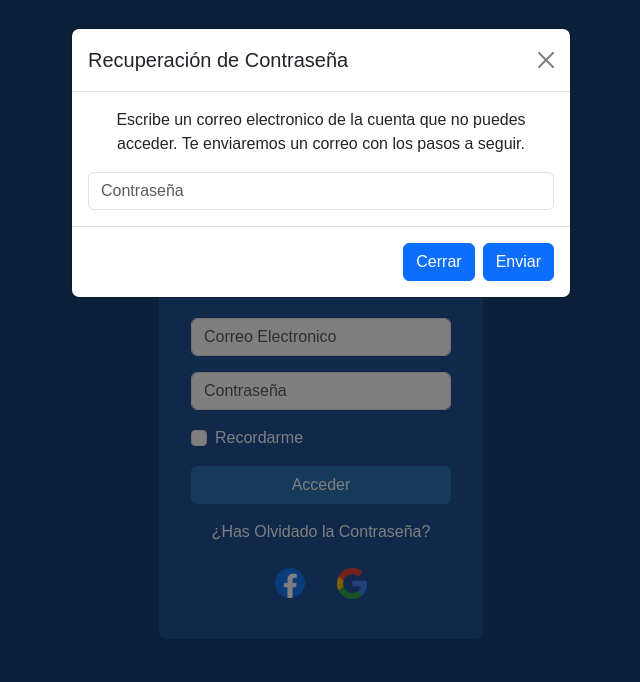
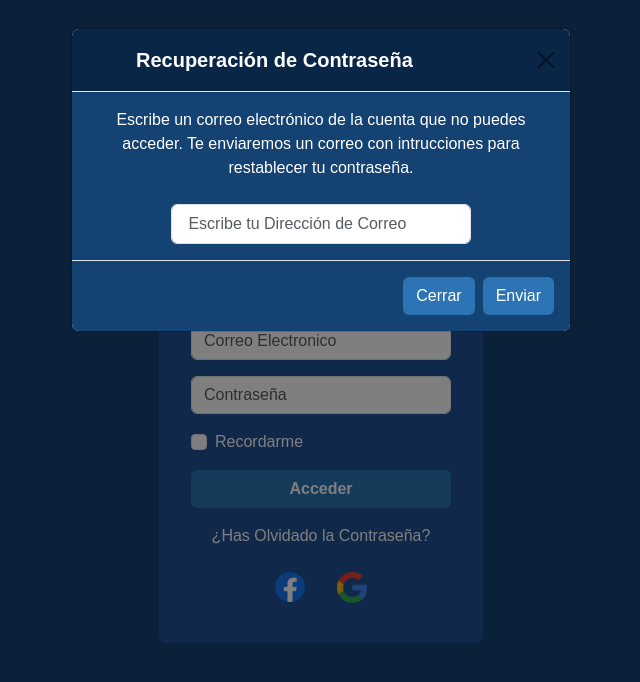
Before and after one commit to ivaneconomo/game-plus, a plain HTML site: page login.html in a window 1280 px wide. Both pictures are taken after a click on the link "¿Has Olvidado la Contraseña?". Shown: the whole page, without its empty margins (319-959 px from the left). Drawn offline with nearby package versions, Linux system fonts and the light colour scheme.

Commit message:
seguimos con login

```diff
--- a/login.html
+++ b/login.html
@@ -10,57 +10,54 @@
   <link rel="stylesheet" href="./styles/login.css">
 </head>
 <body>
-  <header>
-
-  </header>
 
   <main>
-    <div class="container-fluid contenedor vh-100 d-flex  text-white justify-content-center align-items-center ">
+    <div class="container-fluid contenedor vh-100  d-flex  text-white justify-content-center align-items-center ">
       <div class="row divs d-inline-block  text-white   p-3 rounded-3 ">
         <div class="d-flex justify-content-center col-12"><img src="./assets/logo.png" alt="logo" class="img mx-5" ></div>
-        <h4 class="text-center text-white">Iniciar sesión</h4>
+        <h4 class="text-center text-white fw-bold">Iniciar sesión</h4>
 
-        <form name="login" class="text-dark p-3 imp">
+        <form name="login" class="text-dark p-3 mt-3 col-12 col-lg-12">
           <div class="mb-3 ">
-            <input type="email" name="usuario" value="" class="form-control " id="floatingInput" placeholder="Correo Electronico">
+            <input type="email" minlength="10" name="usuario" value="" class="form-control inputLog " id="floatingInput" placeholder="Correo Electronico" required>
           </div>
           <div class=" mb-3">
-            <input type="password" name="contraseña" value="" class="form-control" id="floatingPassword" placeholder="Contraseña">
+            <input type="password" minlength="6" name="contraseña" value="" class="form-control inputLog" id="floatingPassword" placeholder="Contraseña" required>
           </div>
-          <div class="mb-3 form-check">
+          <div class="mb-3 form-check col-12 col-lg-12">
             <input type="checkbox" class="form-check-input" id="exampleCheck1">
             <label class="form-check-label text-white" for="exampleCheck1">Recordarme</label>
           </div>
-          <div class="d-flex justify-content-center">
-          <input type="button" value="Acceder" class="btn btnmarg text-white" ></input>
+          <div class="d-flex justify-content-center col-12 col-lg-12">
+          <input type="button" value="Acceder" class="btn btnmarg text-white fw-bold" ></input>
           </div>
 
           <div class="mt-3 text-center">
             <!-- <a href="#" class="text-white text-decoration-none">¿Has Olvidado la Contraseña?</a> -->
 
             <!-- Button trigger modal -->
-          <a class="text-white text-decoration-none" data-bs-toggle="modal" data-bs-target="#exampleModal">
+          <a class="text-white text-decoration-none newPass" data-bs-toggle="modal" data-bs-target="#exampleModal">
             ¿Has Olvidado la Contraseña?</a>
 
 <!-- Modal -->
 <div class="modal fade" id="exampleModal" tabindex="-1" aria-labelledby="exampleModalLabel" aria-hidden="true">
   <div class="modal-dialog">
     <div class="modal-content">
-      <div class="modal-header">
-        <h1 class="modal-title fs-5 text-center" id="exampleModalLabel">Recuperación de Contraseña</h1>
+      <div class="modal-header headModal d-flex justify-content-center">
+        <h1 class="modal-title ms-5 fs-5 text-white fw-bold" id="exampleModalLabel">Recuperación de Contraseña</h1>
         <button type="button" class="btn-close" data-bs-dismiss="modal" aria-label="Close"></button>
       </div>
-      <div class="modal-body">
-        <p>Escribe un correo electronico de la cuenta que no puedes acceder. Te enviaremos
-          un correo con los pasos a seguir.
+      <div class="modal-body bodyModal">
+        <p class="text-white">Escribe un correo electrónico de la cuenta que no puedes acceder. Te enviaremos
+          un correo con intrucciones para restablecer tu contraseña.
         </p>
-        <div>
-          <input type="email " class="form-control" id="floatingPassword" placeholder="Contraseña">
+        <div class="mt-4 d-flex justify-content-center">
+          <input type="email " class="form-control inputModal " id="floatingPassword" placeholder=" Escribe tu Dirección de Correo">
         </div>
       </div>
-      <div class="modal-footer">
-        <button type="button" class="btn btn-primary" data-bs-dismiss="modal">Cerrar</button>
-        <button type="button" class="btn btn-primary">Enviar</button>
+      <div class="modal-footer footModal">
+        <button type="button" class="btn text-white buttonModal" data-bs-dismiss="modal">Cerrar</button>
+        <button type="button" class="btn text-white buttonModal">Enviar</button>
       </div>
     </div>
   </div>
@@ -68,7 +65,7 @@
 
           </div>
 
-          <div class="d-flex justify-content-center my-2">
+          <div class="d-flex justify-content-center my-2 col-12 col-lg-12">
             <a class="mx-3 mt-3" href="#"><img src="./assets/facebooklogin.png" width="30px" alt="facebook"></a>
             <a class="mx-3 mt-3" href="#"><img src="./assets/googlelogin.png" width="30px" alt="gmail"></a>
           </div>
@@ -80,11 +77,6 @@
 
 
   </main>
-
-  <footer>
-
-  </footer>
-
   <script src="./js/login.js"></script>
   <script src="https://cdn.jsdelivr.net/npm/bootstrap@5.3.0-alpha1/dist/js/bootstrap.bundle.min.js" integrity="sha384-w76AqPfDkMBDXo30jS1Sgez6pr3x5MlQ1ZAGC+nuZB+EYdgRZgiwxhTBTkF7CXvN" crossorigin="anonymous"></script>
 </body>
--- a/styles/login.css
+++ b/styles/login.css
@@ -15,6 +15,16 @@ main{
   background-color:#205295;
 }
 
+
+.inputLog{
+  caret-color: blue;
+}
+
+
+.inputLog:hover{
+  border: 1px solid #2C74B3;
+}
+
 .btnmarg{
   background:#2C74B3;
   width: 260px;
@@ -28,3 +38,39 @@ background:#0A2647;
 .img{
   width: 100px;
 }
+
+.headModal{
+  background:#0A2647
+  ;
+}
+
+.bodyModal{
+  background: #144272;
+}
+
+.footModal{
+  background: #144272;
+}
+
+.inputModal{
+  caret-color: blue;
+  width: 300px;
+  height: 40px;
+}
+
+.inputModal:hover{
+  border: 1px solid #2C74B3
+}
+
+.buttonModal{
+  background:#2C74B3;
+
+}
+
+.buttonModal:hover{
+  background:#0A2647;
+}
+
+.newPass{
+  cursor: pointer;
+}
```
